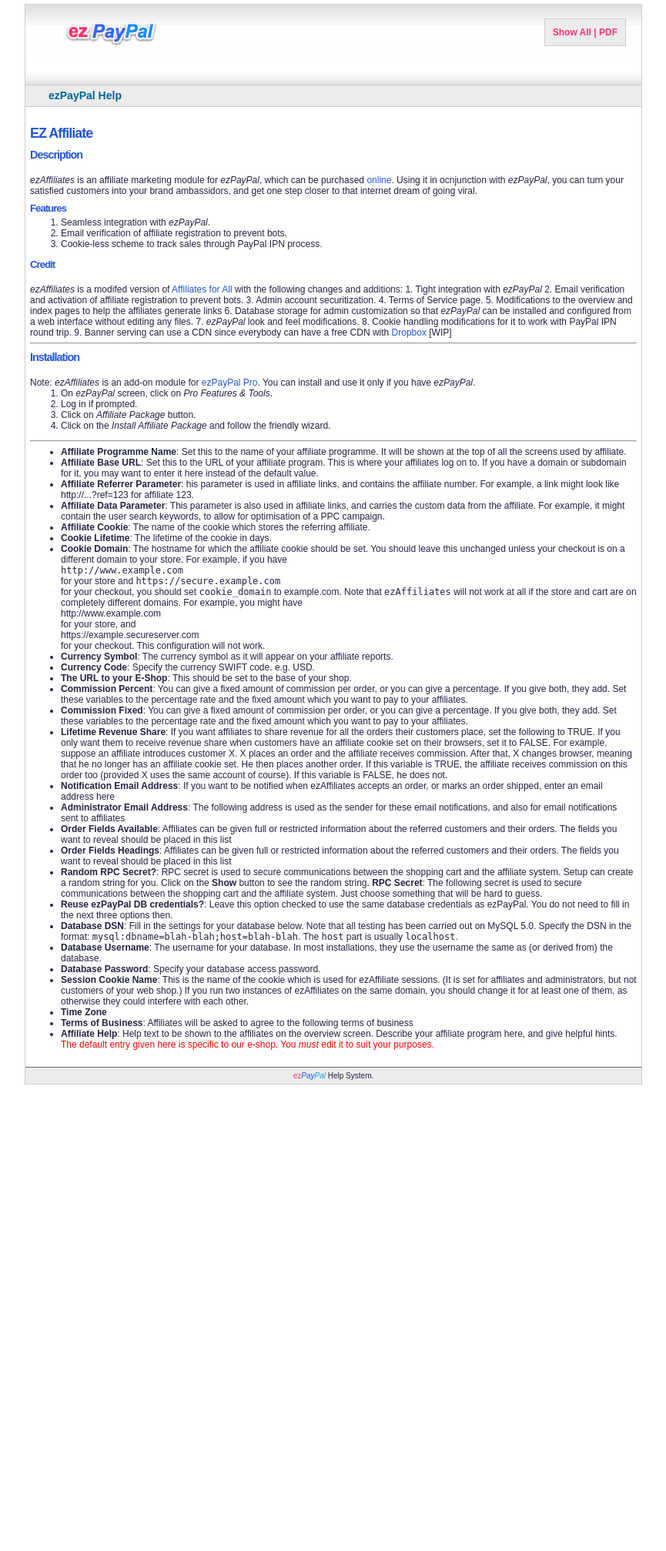
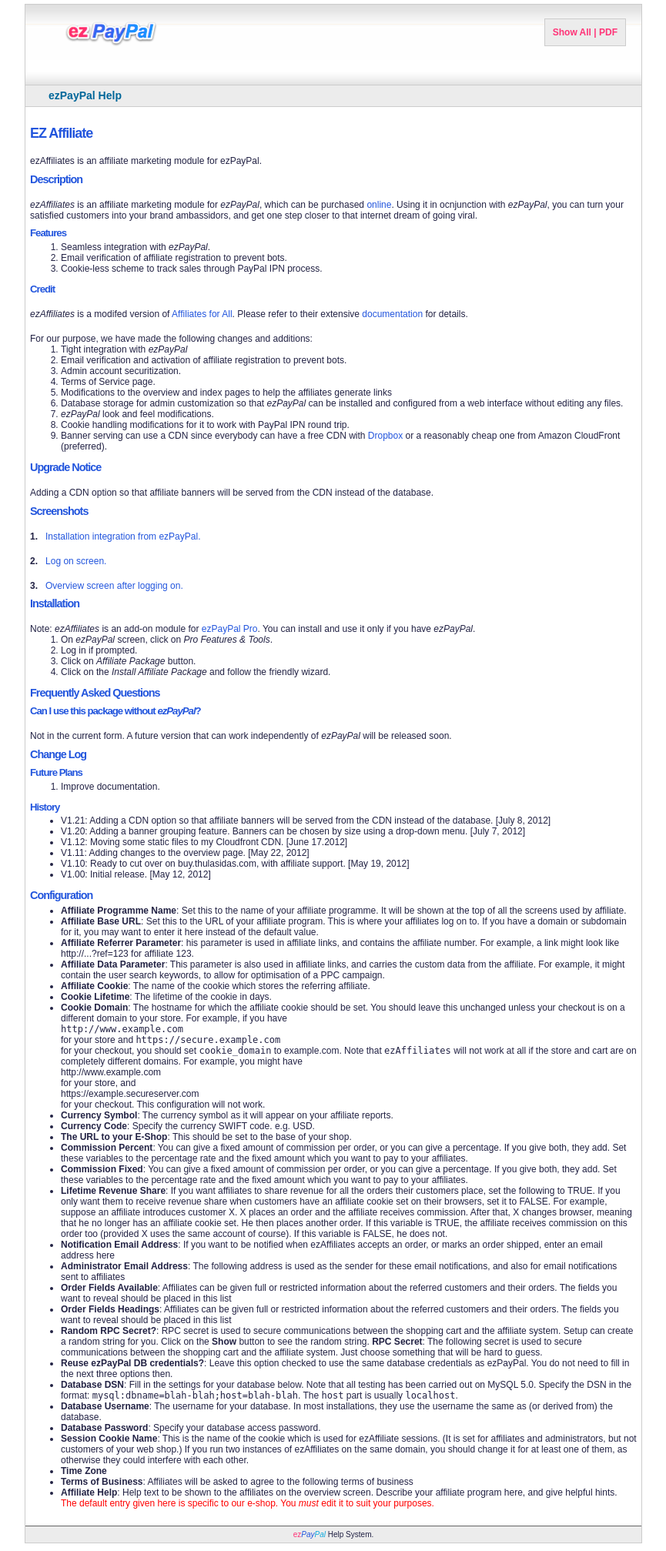
Before and after one commit to gocheaphosting/easy-paypal-lte, a PHP site: page /dev/docs/index.php?affiliate in a window 1280 px wide. Shown: the whole page at 77% size, without its empty margins (207-1072 px from the left). Before the commit the page ends 1409 px from the top, so only its background shows below. Run offline with PHP 8.4, Linux system fonts and the light colour scheme.

Commit message:
Committing V3.33: Testing compatibility with WP 3.4. [July 11, 2012]
git-svn-id: https://plugins.svn.wordpress.org/easy-paypal-lte/trunk@570453 b8457f37-d9ea-0310-8a92-e5e31aec5664

```diff
--- a/docs/affiliate.html
+++ b/docs/affiliate.html
@@ -1,4 +1,6 @@
 <h2>EZ Affiliate</h2>
+
+<p>ezAffiliates is an affiliate marketing module for ezPayPal.</p>
 
 <h3>Description</h3>
 
@@ -23,20 +25,68 @@
 <h4>Credit</h4>
 
 <p><em>ezAffiliates</em> is a modifed version of <a href=
-"&quot;&quot;">Affiliates for All</a> with the following changes and
-additions: 1. Tight integration with <em>ezPayPal</em> 2. Email
-verification and activation of affiliate registration to prevent bots. 3.
-Admin account securitization. 4. Terms of Service page. 5. Modifications
-to the overview and index pages to help the affiliates generate links 6.
-Database storage for admin customization so that <em>ezPayPal</em> can be
-installed and configured from a web interface without editing any files.
-7. <em>ezPayPal</em> look and feel modifications. 8. Cookie handling
-modifications for it to work with PayPal IPN round trip. 9. Banner serving
-can use a CDN since everybody can have a free CDN with <a href=
-"http://db.tt/qsogWB1" title=
-"Sign up for Dropbox -- free 2GB online storage on the cloud!">Dropbox</a>
-[WIP]</p>
-<hr>
+"http://www.affiliatesforall.org/" title=
+"Affiliates for All web site">Affiliates for All</a>. Please refer to
+their extensive <a href=
+"http://www.affiliatesforall.org/download/manual.pdf" title=
+"Affiliatesfor All Documentation">documentation</a> for details.</p>
+
+<p>For our purpose, we have made the following changes and additions:</p>
+
+<ol>
+  <li>Tight integration with <em>ezPayPal</em></li>
+
+  <li>Email verification and activation of affiliate registration to
+  prevent bots.</li>
+
+  <li>Admin account securitization.</li>
+
+  <li>Terms of Service page.</li>
+
+  <li>Modifications to the overview and index pages to help the affiliates
+  generate links</li>
+
+  <li>Database storage for admin customization so that <em>ezPayPal</em>
+  can be installed and configured from a web interface without editing any
+  files.</li>
+
+  <li><em>ezPayPal</em> look and feel modifications.</li>
+
+  <li>Cookie handling modifications for it to work with PayPal IPN round
+  trip.</li>
+
+  <li>Banner serving can use a CDN since everybody can have a free CDN
+  with <a href="http://db.tt/qsogWB1" title=
+  "Sign up for Dropbox -- free 2GB online storage on the cloud!">Dropbox</a>
+  or a reasonably cheap one from Amazon CloudFront (preferred).</li>
+</ol>
+
+<h3>Upgrade Notice</h3>
+
+<p>Adding a CDN option so that affiliate banners will be served from the
+CDN instead of the database.</p>
+
+<h3>Screenshots</h3>
+
+<p style='margin-left:30px;text-indent:-30px;'>
+<b>1.</b>&nbsp;&nbsp;&nbsp;<a href=
+'http://cdn.thulasidas.com/static/ezaffiliates/screenshot-1.png' title=
+'Installation integration from ezPayPal.' id='np-screenshot1' rel=
+'lightbox[screenshot]' name="np-screenshot1">Installation integration from
+ezPayPal.</a></p>
+
+<p style='margin-left:30px;text-indent:-30px;'>
+<b>2.</b>&nbsp;&nbsp;&nbsp;<a href=
+'http://cdn.thulasidas.com/static/ezaffiliates/screenshot-2.png' title=
+'Log on screen.' id='np-screenshot2' rel='lightbox[screenshot]' name=
+"np-screenshot2">Log on screen.</a></p>
+
+<p style='margin-left:30px;text-indent:-30px;'>
+<b>3.</b>&nbsp;&nbsp;&nbsp;<a href=
+'http://cdn.thulasidas.com/static/ezaffiliates/screenshot-3.png' title=
+'Overview screen after logging on.' id='np-screenshot3' rel=
+'lightbox[screenshot]' name="np-screenshot3">Overview screen after logging
+on.</a></p>
 
 <h3>Installation</h3>
 
@@ -57,7 +107,43 @@
   <li>Click on the <em>Install Affiliate Package</em> and follow the
   friendly wizard.</li>
 </ol>
-<hr>
+
+<h3>Frequently Asked Questions</h3>
+
+<h4>Can I use this package without <em>ezPayPal</em>?</h4>
+
+<p>Not in the current form. A future version that can work independently
+of <em>ezPayPal</em> will be released soon.</p>
+
+<h3>Change Log</h3>
+
+<h4>Future Plans</h4>
+
+<ol>
+  <li>Improve documentation.</li>
+</ol>
+
+<h4>History</h4>
+
+<ul>
+  <li>V1.21: Adding a CDN option so that affiliate banners will be served
+  from the CDN instead of the database. [July 8, 2012]</li>
+
+  <li>V1.20: Adding a banner grouping feature. Banners can be chosen by
+  size using a drop-down menu. [July 7, 2012]</li>
+
+  <li>V1.12: Moving some static files to my Cloudfront CDN. [June
+  17.2012]</li>
+
+  <li>V1.11: Adding changes to the overview page. [May 22, 2012]</li>
+
+  <li>V1.10: Ready to cut over on buy.thulasidas.com, with affiliate
+  support. [May 19, 2012]</li>
+
+  <li>V1.00: Initial release. [May 12, 2012]</li>
+</ul>
+
+<h3>Configuration</h3>
 
 <ul>
   <li><b>Affiliate Programme Name</b>: Set this to the name of your
--- a/easy-paypal-lite.php
+++ b/easy-paypal-lite.php
@@ -3,7 +3,7 @@
   Plugin Name: Easy PayPal
   Plugin URI: http://www.thulasidas.com/plugins/ezpaypal
   Description: <em>Lite Version</em>: Easiest way to start selling your digital goods online. Go to <a href="options-general.php?page=easy-paypal-lite.php">Settings &rarr; Easy PayPal</a> to set it up, or use the "Settings" link on the right.
-  Version: 3.31
+  Version: 3.33
   Author: Manoj Thulasidas
   Author URI: http://www.thulasidas.com
 */
```
Also changed, not shown: readme.txt.
